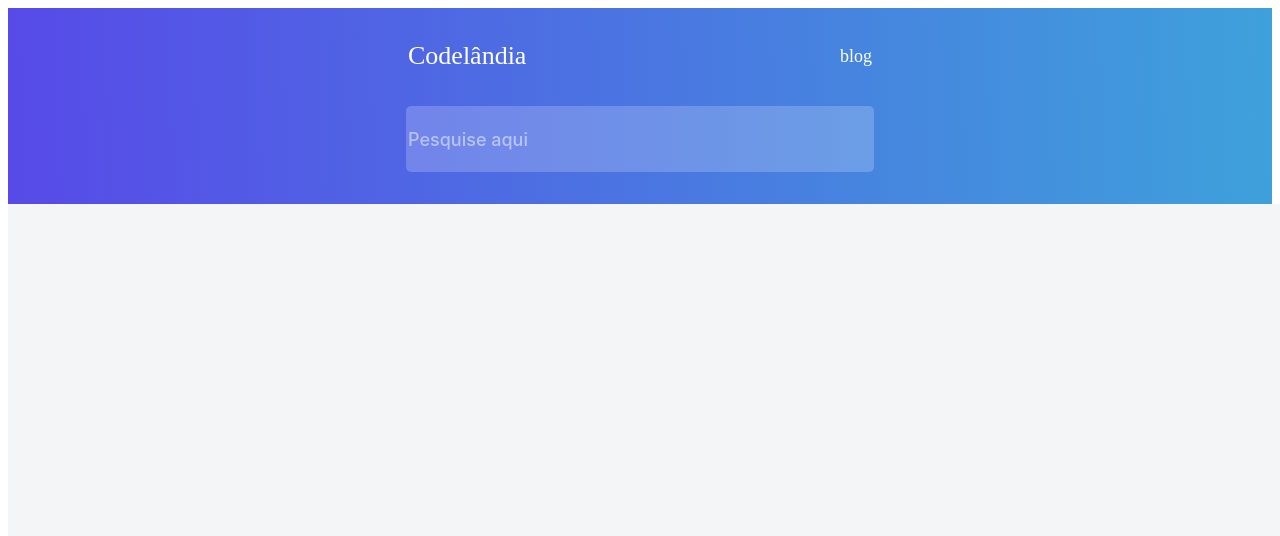
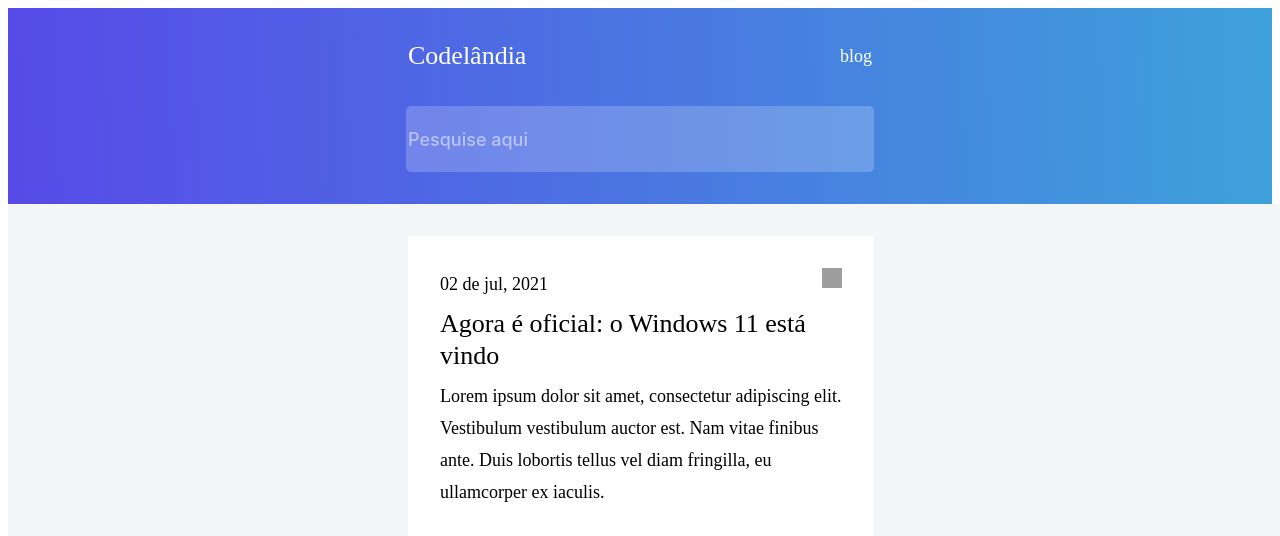
Before and after one commit to BiancaGrenzel/code-blog, a React (Vite) app: page / in a window 1280 px wide. Shown: the top 536 px of the page. Built offline with nearby package versions, Linux system fonts and the light colour scheme; grey boxes are pictures that could not be loaded.

Commit message:
feat: use card component on home

```diff
--- a/src/modules/home/view/index.jsx
+++ b/src/modules/home/view/index.jsx
@@ -1,4 +1,5 @@
 import React from 'react'
+import Card from '../../../core/components/card'
 import Header from '../../../core/components/header'
 import { Container } from './styles'
 
@@ -8,6 +9,7 @@ function Home() {
     <div>
       <Header/>
       <Container>
+        <Card/>
       </Container>
     </div>
   )
```
